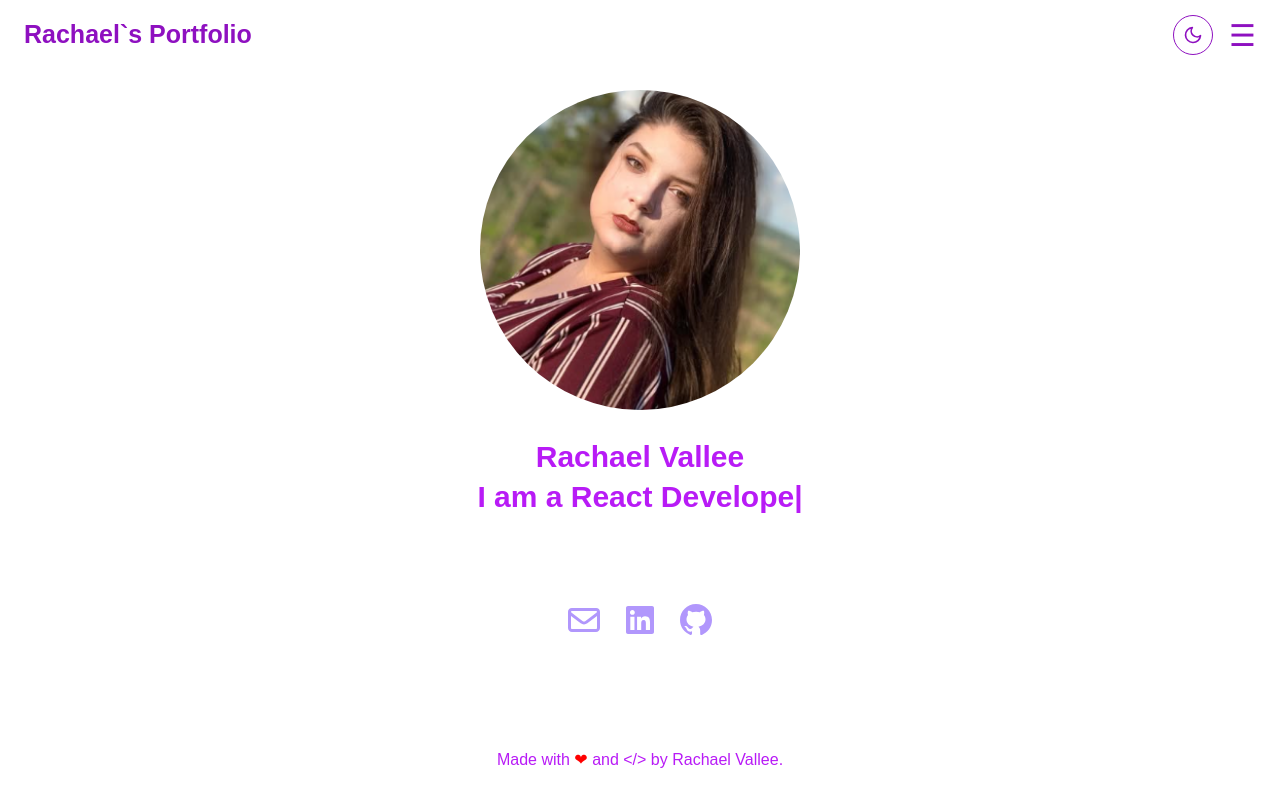
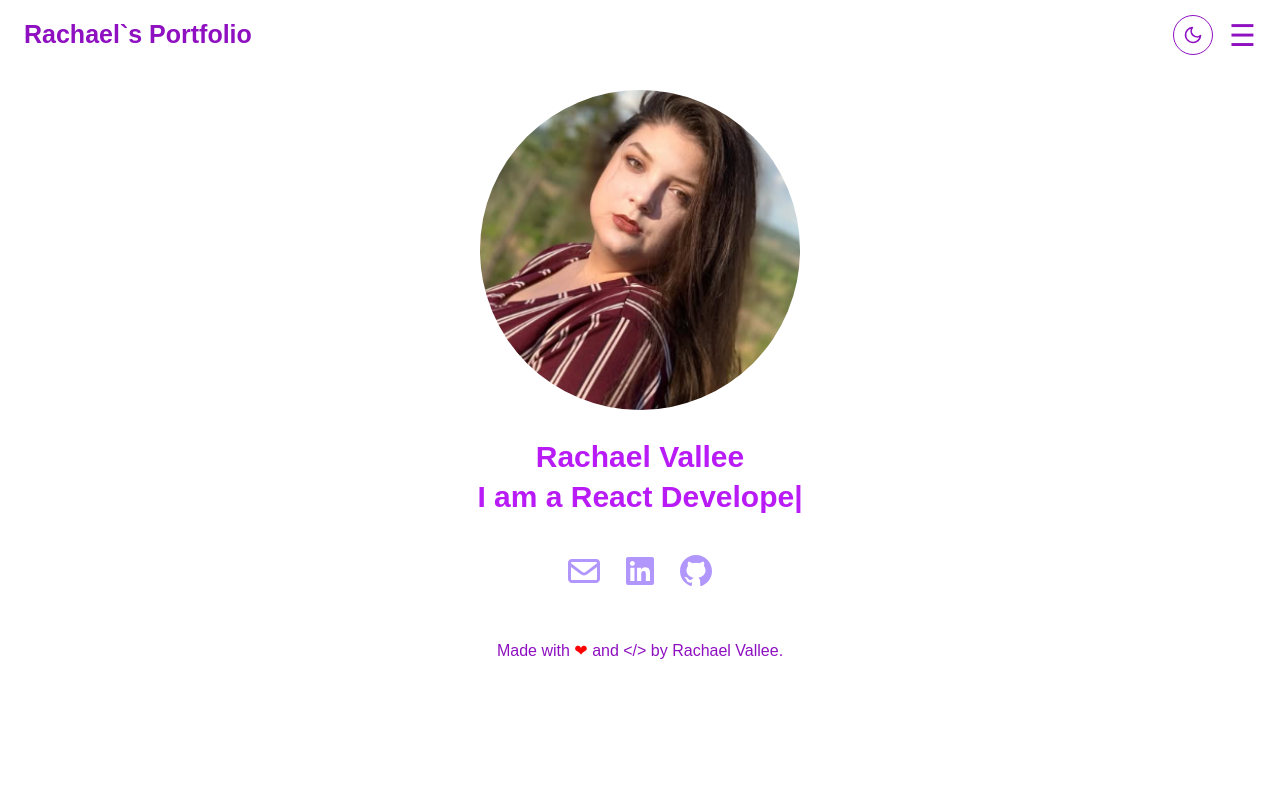
Before and after one commit to rvallee1017/new-portfolio, a Next.js app in the folder portfolio/: page / in a window 1280 px wide. Built offline with nearby package versions, Linux system fonts and the light colour scheme.

Commit message:
added code

```diff
--- a/portfolio/src/app/page.tsx
+++ b/portfolio/src/app/page.tsx
@@ -43,7 +43,7 @@ useEffect(() => {
               </h2>
             </div>
 
-            <div className="mt-4 flex gap-4 fixed md:bottom-40 left-0 right-0 justify-center md:justify-center">
+            <div className="mt-8 flex gap-4 justify-center">
               <Link href="mailto:rachaelvallee2019@gmail.com" target="_blank" rel="noopener noreferrer">
                 <img className="w-10 h-10" src="/email.svg" alt="Email" />
               </Link>
@@ -62,8 +62,8 @@ useEffect(() => {
         </section>
       </main>
 
-      <footer className="mt-5 text-center fixed bottom-5 left-0 right-0 text-[#b81bf6] py-2">
-        <p>
+      <footer className="my-10 text-center text-[#b81bf6] py-2">
+        <p style={{ color: "var(--text-primary)" }}>
           Made with <span style={{ color: "red" }}>❤</span> and &lt;/&gt; by Rachael Vallee.
         </p>
       </footer>
```
